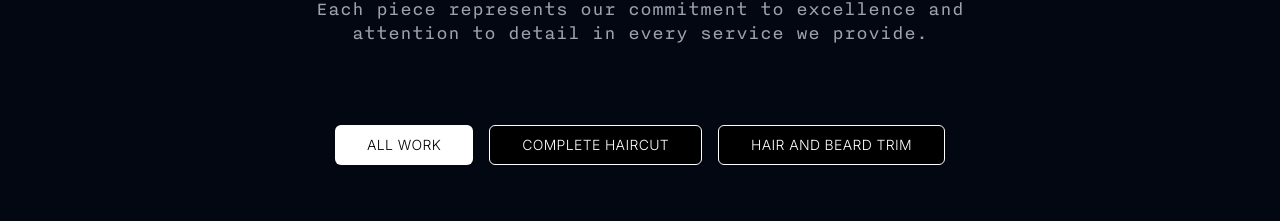
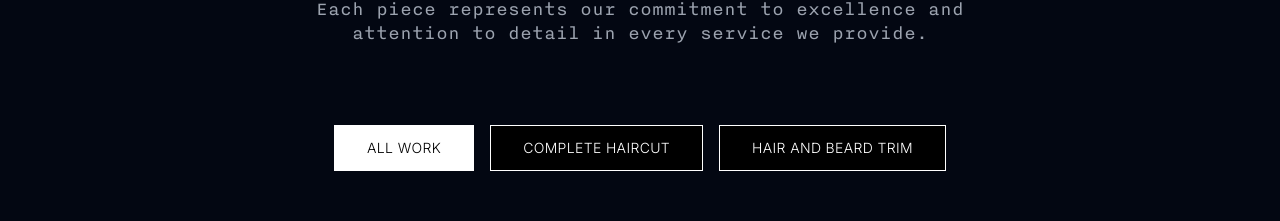
Before and after one commit to hd-marshall/ur-studio-nextjs, a Next.js app: page / in a window 1280 px wide. Shown: the part 1977-2198 px from the top of the page. Built offline with nearby package versions, Linux system fonts and the light colour scheme.

Commit message:
gallery category buttons fix selected hover state

```diff
--- a/app/components/Gallery.tsx
+++ b/app/components/Gallery.tsx
@@ -91,18 +91,17 @@ export default function Gallery() {
           {categories.map((category) => {
             const isActive = activeCategory === category.id
             return (
-              <Button
+              <button
                 key={category.id}
-                variant={isActive ? "default" : "outline"}
                 onClick={() => setActiveCategory(category.id)}
-                className={`px-8 py-3 text-sm tracking-wide font-light transition-all duration-300 ${
+                className={`px-8 py-3 text-sm tracking-wide font-light transition-all duration-300 border ${
                   isActive
-                    ? "bg-white text-black"
+                    ? "bg-white text-black border-white"
                     : "bg-black border-white text-white hover:bg-white hover:text-black"
                 }`}
               >
                 {category.name.toUpperCase()}
-              </Button>
+              </button>
             )
           })}
         </div>
```
